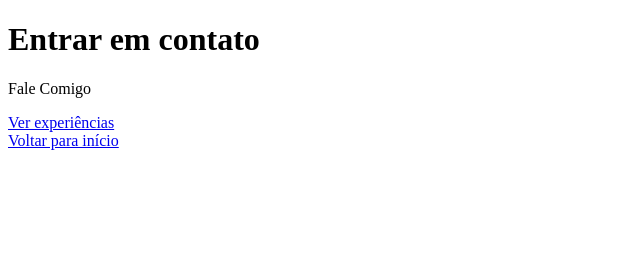
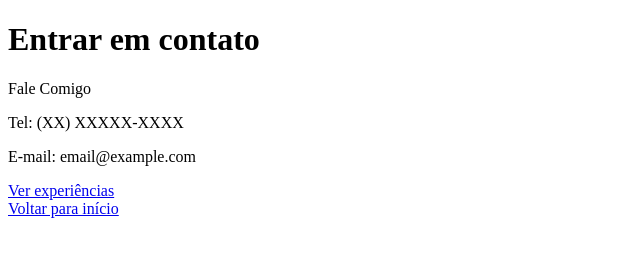
Before and after one commit to carolfpalmeida/curriculo, a plain HTML site: page contato.html in a window 1280 px wide. Shown: the whole page, without its empty margins (0-640 px from the left). Drawn offline with Linux system fonts and the light colour scheme.

Commit message:
alteração
edit

```diff
--- a/contato.html
+++ b/contato.html
@@ -8,6 +8,8 @@
 <body>
     <h1>Entrar em contato</h1>
     <p> Fale Comigo </p>
+    <p>Tel: (XX) XXXXX-XXXX</p>
+    <P>E-mail: email@example.com</P>
 
     <a href="experiencia.html">Ver experiências</a><br>
     <a href="index.html">Voltar para início</a>
```
